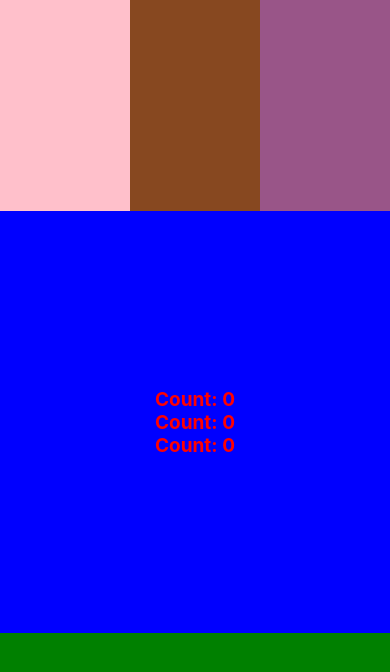
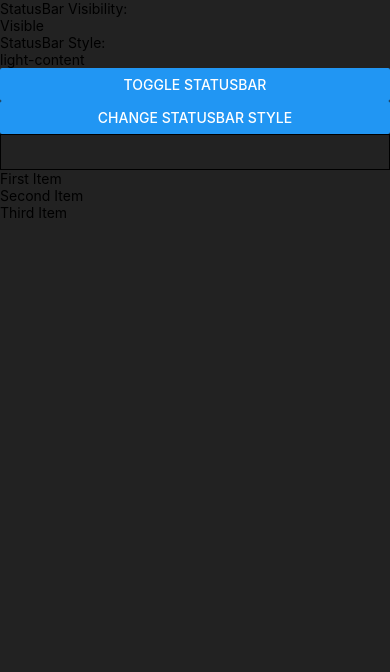
Before and after one commit to ngoductaka/rn-25, a React Native app: screen / in a window 390 px wide. Shown: the top 672 px of the page. Built offline with nearby package versions, Linux system fonts and the light colour scheme.

Commit message:
update code

```diff
--- a/App.js
+++ b/App.js
@@ -1,4 +1,9 @@
 import React, { useState, useRef } from 'react';
+// import { Icon } from 'react-native-elements'
+import Icon from 'react-native-vector-icons/FontAwesome';
+
+
+
 import {
   View, // div
   Text, // span
@@ -10,6 +15,7 @@ import {
   TouchableOpacity,
   Button,
   Pressable,
+  Switch,
   // scroll or render list
   ScrollView,
   FlatList,
@@ -56,14 +62,16 @@ function App() {
       console.log('asdfasdf', err);
     }
   };
+  const [isEnabled, toggleSwitch] = useState(true)
 
   return (
     <LinearGradient
-      start={{ x: 0, y: 0 }}
+      start={{ x: 1, y: 0 }}
       end={{ x: 1, y: 1 }}
       colors={['#642B73', '#3b5998', '#C6426E']}
-      style={styles.linearGradient}>
-      <InputScrollView>
+      style={styles.linearGradient}
+    >
+      <ScrollView>
         <View style={styles.wrap}>
           <View style={{ alignItems: 'center' }}>
             <Text style={styles.headerText}>Welcome back</Text>
@@ -78,6 +86,7 @@ function App() {
               setUsername(e);
             }}
           />
+
           <TextInput
             style={styles.input}
             secureTextEntry={true}
@@ -85,7 +94,20 @@ function App() {
             value={password}
             onChangeText={e => setPassword(e)}
           />
-          <BtnLiner text="Login000" onPress={() => _handleLogin()} />
+          <View style={{
+            flexDirection: 'row', alignItems: 'center',
+            alignSelf: 'stretch', marginTop: 10,
+          }}>
+            <Text style={{ color: '#fff', fontSize: 15, marginRight: 15 }}>Is Admin user</Text>
+            <Switch
+              trackColor={{ false: '#767577', true: '#81b0ff' }}
+              thumbColor={isEnabled ? '#f5dd4b' : '#f4f3f4'}
+              ios_backgroundColor="#3e3e3e"
+              onValueChange={toggleSwitch}
+              value={isEnabled}
+            />
+          </View>
+          <BtnLiner text="Login" onPress={() => _handleLogin()} />
           <TouchableOpacity
             onPress={() => {
               // navigate.navigate('Register');
@@ -94,7 +116,7 @@ function App() {
             <Text style={styles.registerText}>Create account</Text>
           </TouchableOpacity>
         </View>
-      </InputScrollView>
+      </ScrollView>
     </LinearGradient>
   );
 }
@@ -162,6 +184,7 @@ var styles = StyleSheet.create({
     alignItems: 'center',
     justifyContent: 'center',
     height: height,
+    // width: height,
     // marginTop: 400,
   },
   input: {
@@ -204,30 +227,77 @@ const Count = () => {
   ] = useState(0); // default value = 0
 
   return (
-    <View style={countStyles.container}>
-      <View style={{ flex: 1, backgroundColor: 'red', flexDirection: 'row' }}>
-        <View style={{ flex: 1, backgroundColor: 'pink' }}>
-        </View><View style={{ flex: 1, backgroundColor: '#0947' }}>
-        </View><View style={{ flex: 1, backgroundColor: '#958' }}>
+    <View style={{ flex: 1, backgroundColor: '#2B02C4' }}>
+      <View style={{ flex: 1, justifyContent: 'center', alignItems: 'center' }}>
+        <Text style={{ color: '#fff', fontWeight: '600', fontSize: 28 }} >Login</Text>
+      </View>
+      <View style={{ flex: 5, backgroundColor: '#fff', borderTopLeftRadius: 30, borderTopRightRadius: 30 }}>
+        <View style={{ flex: 1, flexDirection: 'row', justifyContent: 'center', alignItems: 'center' }}>
+          <TouchableOpacity style={{
+            width: 100, height: 60, backgroundColor: '#ddd',
+            justifyContent: 'center', alignItems: 'center',
+            borderRadius: 25,
+            marginRight: 15,
+          }} onPress={() => { }}>
+            <Text style={{ color: '#111', fontWeight: '600', fontSize: 28 }} >G</Text>
+          </TouchableOpacity>
+          <TouchableOpacity style={{
+            width: 100, height: 60, backgroundColor: '#ddd',
+            justifyContent: 'center', alignItems: 'center',
+            borderRadius: 25,
+            marginLeft: 15,
+          }} onPress={() => { }}>
+            <Text style={{ color: '#111', fontWeight: '600', fontSize: 28 }} >F</Text>
+          </TouchableOpacity>
+          {/* <Icon name="rocket" size={30} color="#4F8EF7" /> */}
+
+        </View>
+        <View style={{ flex: 3, justifyContent: 'center', paddingHorizontal: 20 }}>
+          <Input label='UserName' />
+          <Input label='Password' layoutStyle={{ marginTop: 20 }} secureTextEntry />
+        </View>
+        <View style={{ flex: 1 }}>
+          <TouchableOpacity style={{
+            backgroundColor: '#4F8EF7',
+            justifyContent: 'center', alignItems: 'center',
+            borderRadius: 25,
+            paddingVertical: 15, marginHorizontal: 60,
+            shadowColor: "#000",
+            shadowColor: "#000",
+            shadowOffset: {
+              width: 0,
+              height: 7,
+            },
+            shadowOpacity: 0.41,
+            shadowRadius: 9.11,
+
+            elevation: 14,
+
+
+          }}>
+            <Text style={{ color: '#fff', fontWeight: '600', fontSize: 20 }}>Login</Text>
+          </TouchableOpacity>
+        </View>
+        <View style={{ flex: 1, backgroundColor: '#fff', justifyContent: 'flex-end', alignItems: 'center', paddingBottom: 15 }}>
+          <Text style={{ color: '#000', fontWeight: '600', fontSize: 14 }}> Copyright DND@</Text>
         </View>
       </View>
-      <View style={{
-        flex: 2,
-        backgroundColor: 'blue',
-        justifyContent: 'center', // truc chinh (chieu doc)
-        // flex-start (default) flex-end center space-between space-around space-evenly
-        alignItems: 'center', // truc chinh (chieu doc)
-        // flex-start flex-end center baseline stretch (default)
-      }}>
-        <Text style={countStyles.textStyle}>Count: {count}</Text>
-        <Text style={countStyles.textStyle}>Count: {count}</Text>
-        <Text style={countStyles.textStyle}>Count: {count}</Text>
-      </View>
-      <View style={{ flex: 1, backgroundColor: 'green' }}></View>
-
     </View>
   );
 };
+
+
+const Input = ({ label = 'Username', placeholder = '', layoutStyle = {}, secureTextEntry = false }) => {
+  return (
+    <View style={{ paddingHorizontal: 10, ...layoutStyle }}>
+      <Text style={{}}>{label}</Text>
+      <View style={{ borderBottomColor: '#aaa', borderBottomWidth: 1 }}>
+        {/* icon */}
+        <TextInput secureTextEntry={secureTextEntry} style={{ paddingHorizontal: 8, paddingVertical: 5 }} placeholder={placeholder} />
+      </View>
+    </View>
+  )
+}
 
 const RenderText = ({ initCount, children }) => {
   const [
@@ -270,16 +340,138 @@ const countStyles = StyleSheet.create({
   },
 });
 
-export default React.memo(Count);
+// export default React.memo(Count);
 
 
 // state props
 // useEffect
 // btvn
 
-  // React.useMemo()
-  // React.useCallback()
-  // React.memo()
+// React.useMemo()
+// React.useCallback()
+// React.memo()
 
-  // styles flex
-  // css
+// styles flex
+// css
+
+const Item = ({ title }) => (
+  <View style={styles.item}>
+    <Text style={styles.title}>{title}</Text>
+  </View>
+);
+
+const DATA = [
+  {
+    id: 'bd7acbea-c1b1-46c2-aed5-3ad53abb28ba',
+    title: 'First Item',
+  },
+  {
+    id: '3ac68afc-c605-48d3-a4f8-fbd91aa97f63',
+    title: 'Second Item',
+  },
+  {
+    id: '58694a0f-3da1-471f-bd96-145571e29d72',
+    title: 'Third Item',
+  },
+];
+
+const STYLES = ['default', 'dark-content', 'light-content'];
+const TRANSITIONS = ['fade', 'slide', 'none'];
+
+
+const ListView = () => {
+  const [refreshing, setRefreshing] = useState(false);
+  const [data, setData] = useState(DATA);
+  const onRefresh = () => {
+    setRefreshing(true);
+    setTimeout(() => {
+
+      setRefreshing(false);
+      setData([...DATA, {
+        id: '58694a0f-3da1-471f-fdfd-145571e29d72',
+        title: 'Fourth Item',
+      }]);
+    }, 3 * 1000);
+  }
+
+
+  const [hidden, setHidden] = useState(false);
+  const [statusBarStyle, setStatusBarStyle] = useState(STYLES[2]);
+  const [statusBarTransition, setStatusBarTransition] = useState(
+    TRANSITIONS[0],
+  );
+
+  const changeStatusBarVisibility = () => setHidden(!hidden);
+
+  const changeStatusBarStyle = () => {
+    const styleId = STYLES.indexOf(statusBarStyle) + 1;
+    if (styleId === STYLES.length) {
+      setStatusBarStyle(STYLES[0]);
+    } else {
+      setStatusBarStyle(STYLES[styleId]);
+    }
+  };
+
+  const changeStatusBarTransition = () => {
+    const transition = TRANSITIONS.indexOf(statusBarTransition) + 1;
+    if (transition === TRANSITIONS.length) {
+      setStatusBarTransition(TRANSITIONS[0]);
+    } else {
+      setStatusBarTransition(TRANSITIONS[transition]);
+    }
+  };
+
+
+  return (
+    <SafeAreaView style={{ flex: 1, backgroundColor: '#222' }}>
+      <StatusBar
+        animated={true}
+        backgroundColor="#61dafb"
+        barStyle={statusBarStyle}
+        showHideTransition={statusBarTransition}
+        hidden={hidden}
+      />
+
+
+<Text style={styles.textStyle}>
+        StatusBar Visibility:{'\n'}
+        {hidden ? 'Hidden' : 'Visible'}
+      </Text>
+      <Text style={styles.textStyle}>
+        StatusBar Style:{'\n'}
+        {statusBarStyle}
+      </Text>
+      {Platform.OS === 'ios' ? (
+        <Text style={styles.textStyle}>
+          StatusBar Transition:{'\n'}
+          {statusBarTransition}
+        </Text>
+      ) : null}
+      <View style={styles.buttonsContainer}>
+        <Button title="Toggle StatusBar" onPress={changeStatusBarVisibility} />
+        <Button title="Change StatusBar Style" onPress={changeStatusBarStyle} />
+        {Platform.OS === 'ios' ? (
+          <Button
+            title="Change StatusBar Transition"
+            onPress={changeStatusBarTransition}
+          />
+        ) : null}
+      </View>
+
+      <FlatList
+        data={data}
+        renderItem={({ item }) => <Item title={item.title} />}
+        keyExtractor={item => item.id}
+        refreshing={refreshing}
+        onRefresh={onRefresh}
+        // numColumns={2}
+        ListEmptyComponent={() => <View><Text>No data to render</Text></View>}
+        ListFooterComponent={() => <View><Text>{refreshing ? 'Loading...' : null}</Text></View>}
+        ListHeaderComponent={() => <View><TextInput style={{ borderWidth: 1, paddingHorizontal: 10, paddingVertical: 5, fontSize: 20 }} /></View>}
+      // extraData={}
+      />
+    </SafeAreaView>
+  )
+}
+
+export default React.memo(ListView);
--- a/package.json
+++ b/package.json
@@ -13,8 +13,11 @@
     "axios": "^1.4.0",
     "react": "18.2.0",
     "react-native": "0.71.10",
+    "react-native-elements": "^3.4.3",
     "react-native-input-scroll-view": "^1.11.0",
-    "react-native-linear-gradient": "^2.7.3"
+    "react-native-linear-gradient": "^2.7.3",
+    "react-native-safe-area-context": "^4.7.1",
+    "react-native-vector-icons": "^10.0.0"
   },
   "devDependencies": {
     "@babel/core": "^7.20.0",
```
Also changed, not shown: 2 other files (tests, documents, lock files or other folders).
